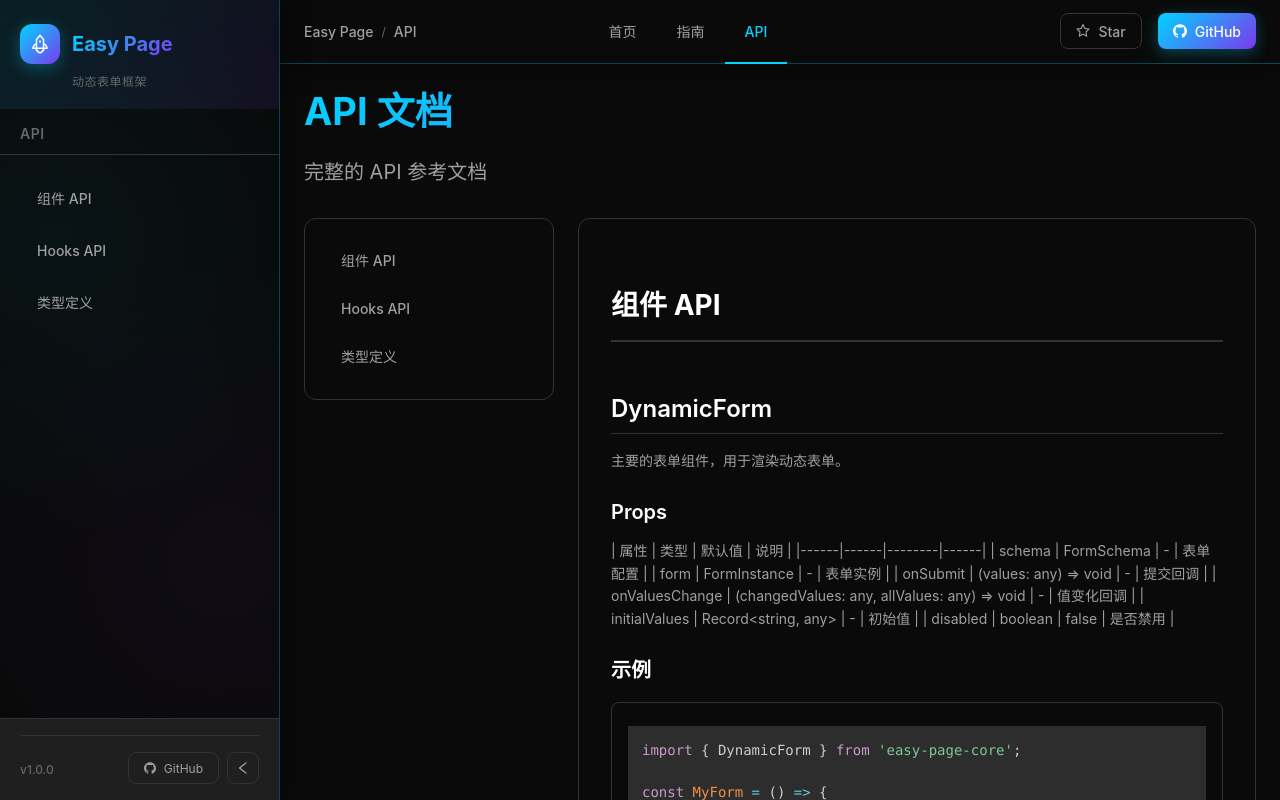
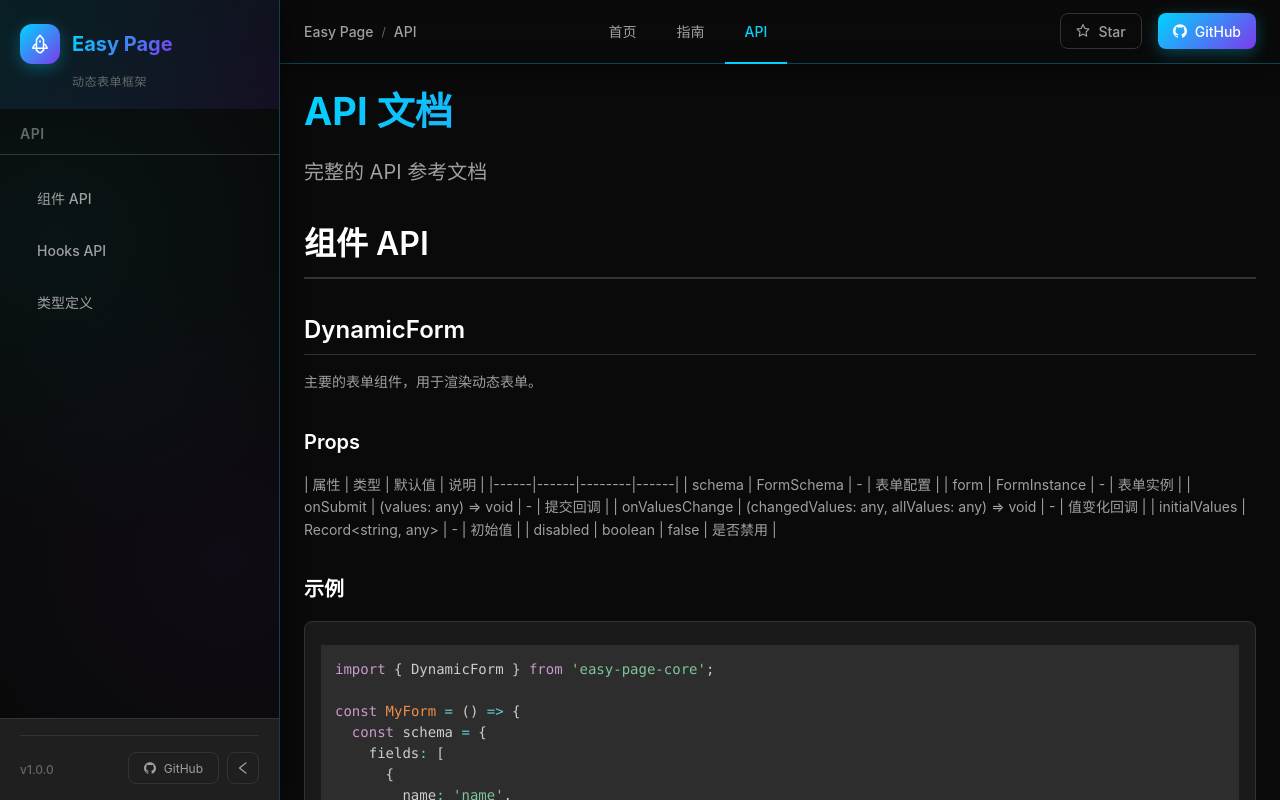
Before and after one commit to easy-page/ai-easy-page, a React (Vite) app in the folder apps/website/: page /api in a window 1280 px wide. Shown: the top 800 px of the page. Built offline with nearby package versions, Linux system fonts and the light colour scheme.

Commit message:
修复样式问题

```diff
--- a/apps/website/src/layouts/MainLayout.less
+++ b/apps/website/src/layouts/MainLayout.less
@@ -260,17 +260,16 @@
 							left: 100%;
 						}
 					}
-				}
 
 					&.ant-menu-item-selected {
 						background: linear-gradient(
 							135deg,
-						rgba(0, 212, 255, 0.15),
-						rgba(124, 58, 237, 0.15)
+							rgba(0, 212, 255, 0.12),
+							rgba(124, 58, 237, 0.08)
 						);
 						color: var(--primary-color);
-					box-shadow: 0 4px 15px rgba(0, 212, 255, 0.3);
-					border: 1px solid rgba(0, 212, 255, 0.4);
+						box-shadow: 0 4px 15px rgba(0, 212, 255, 0.25);
+						border: 1px solid rgba(0, 212, 255, 0.35);
 						transform: translateX(4px);
 
 						&::before {
@@ -279,6 +278,18 @@
 
 						&::after {
 							left: 100%;
+						}
+
+						// 选中状态下的悬浮效果
+						&:hover {
+							background: linear-gradient(
+								135deg,
+								rgba(0, 212, 255, 0.15),
+								rgba(124, 58, 237, 0.1)
+							);
+							box-shadow: 0 6px 20px rgba(0, 212, 255, 0.3);
+							border-color: rgba(0, 212, 255, 0.4);
+						}
 					}
 				}
 
--- a/apps/website/src/pages/ApiPage.tsx
+++ b/apps/website/src/pages/ApiPage.tsx
@@ -278,16 +278,7 @@ interface ActionConfig {
 				</Title>
 			</motion.div>
 
-			<Layout className="api-layout">
-				<Sider className="api-sider" width={250}>
-					<Menu
-						mode="inline"
-						selectedKeys={[location.pathname]}
-						items={menuItems}
-						className="api-menu"
-					/>
-				</Sider>
-				<Content className="api-content">
+			<div className="api-content">
 				<Routes>
 					<Route
 						path="components"
@@ -306,8 +297,7 @@ interface ActionConfig {
 						element={<MarkdownContent content={componentsContent} />}
 					/>
 				</Routes>
-				</Content>
-			</Layout>
+			</div>
 		</div>
 	);
 };
```
Lines whose indentation alone changed are shown as unchanged.
